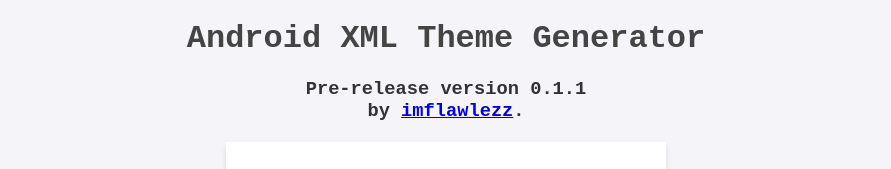
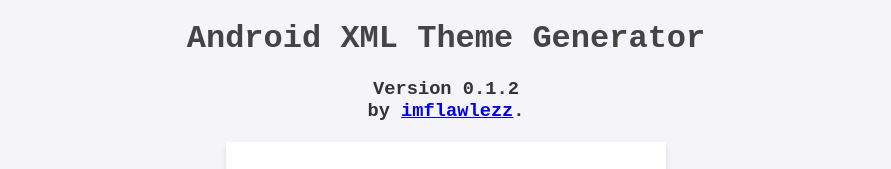
Before and after one commit to imflawlezz/xml-android-theme-generator, a plain HTML site: page index.html in a window 1280 px wide. Shown: the top 169 px of the page, without its empty margins (194-1085 px from the left). Drawn offline with Linux system fonts and the light colour scheme.

Commit message:
Changed version heading in index.html

```diff
--- a/index.html
+++ b/index.html
@@ -9,7 +9,7 @@
 </head>
 <body>
     <h1>Android XML Theme Generator</h1>
-    <h3 id="headerLink">Pre-release version 0.1.1<br>by <a href="https://github.com/imflawlezz">imflawlezz</a>.</h3>
+    <h3 id="headerLink">Version 0.1.2<br>by <a href="https://github.com/imflawlezz">imflawlezz</a>.</h3>
 
     <form id="themeForm">
         <label for="appName">App Name:</label>
```
